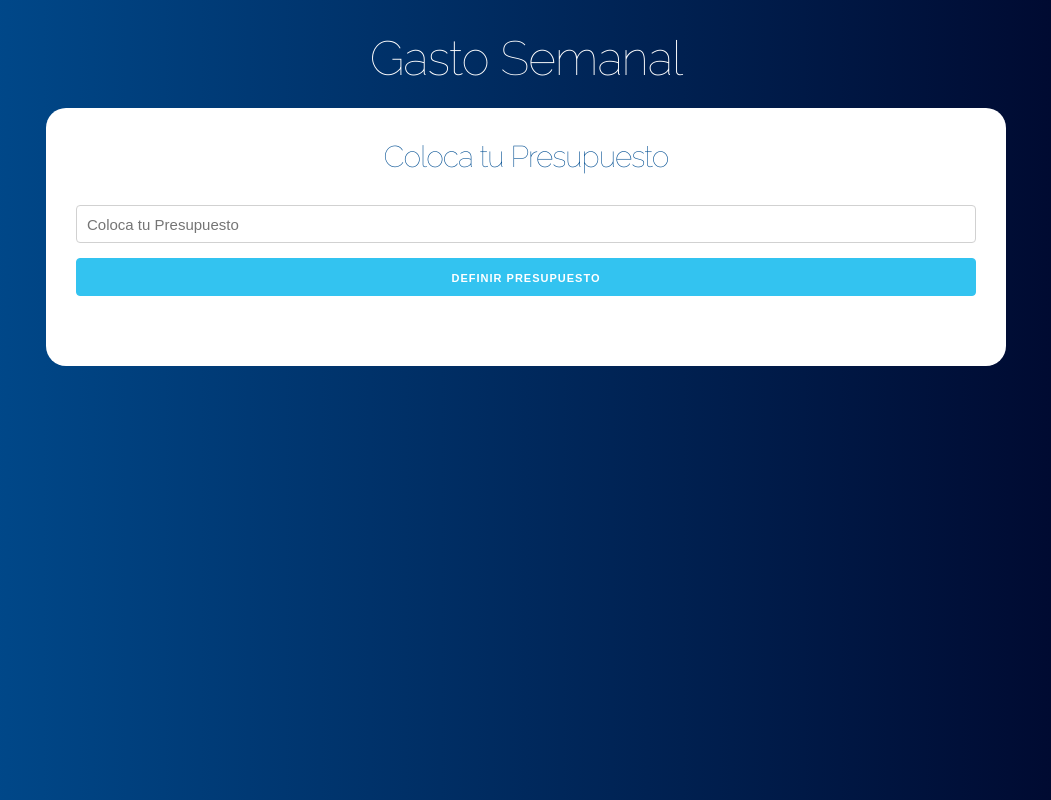
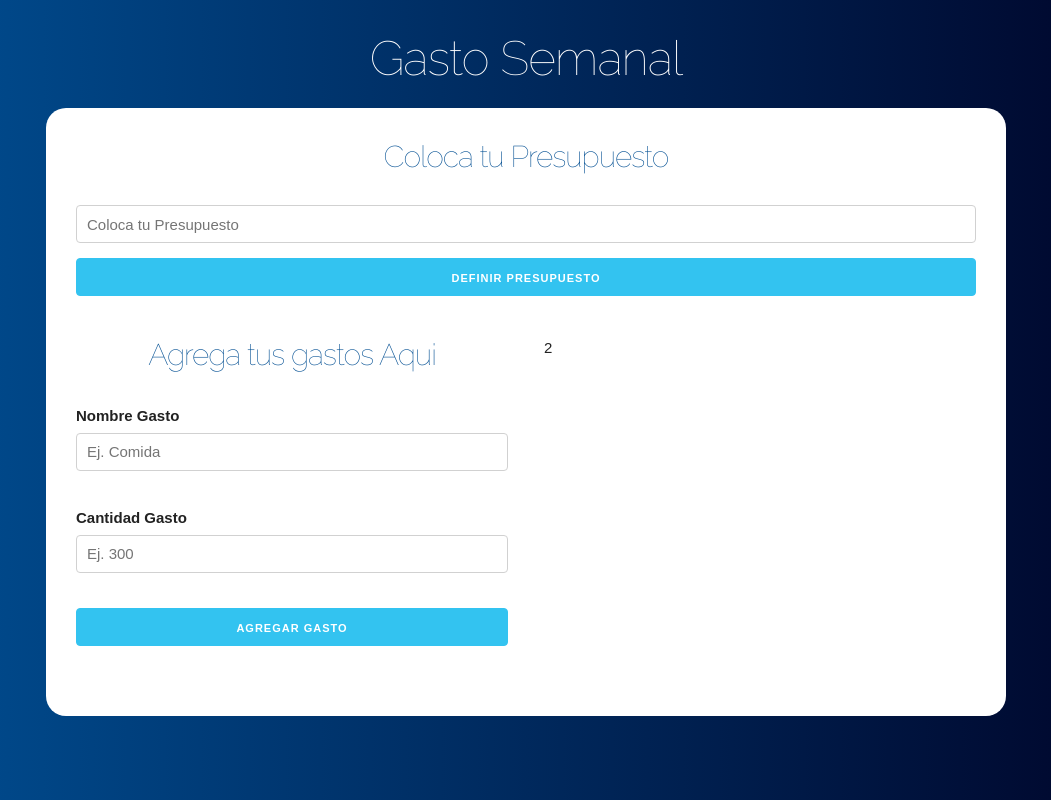
Before and after one commit to alejandrobecerraptor/proyecto-presupuesto-semanal, a React (Create React App) app: page / in a window 1280 px wide. Shown: the whole page, without its empty margins (114-1165 px from the left). Built offline with nearby package versions, Linux system fonts and the light colour scheme.

Commit message:
Se agrega componente de formulario

```diff
--- a/src/App.js
+++ b/src/App.js
@@ -1,5 +1,7 @@
 import {useState} from 'react';
 import Pregunta from './components/Pregunta';
+import Formulario from './components/Formulario';
+
 
 function App() {
 
@@ -17,6 +19,17 @@
             guardarPresupuesto = {guardarPresupuesto}
             guardarRestante = {guardarRestante}
           />
+
+          <div className="row">
+            <div className="one-half column">
+              <Formulario
+
+              />
+            </div>
+            <div className="one-half column">
+              2
+            </div>
+          </div>
         </div>
 
       </header>
--- /dev/null
+++ b/src/components/Formulario.js
@@ -0,0 +1,35 @@
+import React, {useState} from 'react';
+
+const Formulario = () => {
+    return (
+        <form>
+            <h2>Agrega tus gastos Aqui</h2>
+
+            <div className="campo">
+                <label>Nombre Gasto</label>
+                <input
+                    type="text"
+                    className="u-full-width"
+                    placeholder="Ej. Comida"
+                />
+            </div>
+
+            <div className="campo">
+                <label>Cantidad Gasto</label>
+                <input
+                    type="number"
+                    className="u-full-width"
+                    placeholder="Ej. 300"
+                />
+            </div>
+
+            <input
+                type="submit"
+                className="button-primary u-full-width"
+                value="Agregar Gasto"
+            />
+        </form>
+     );
+}
+
+export default Formulario;
```
